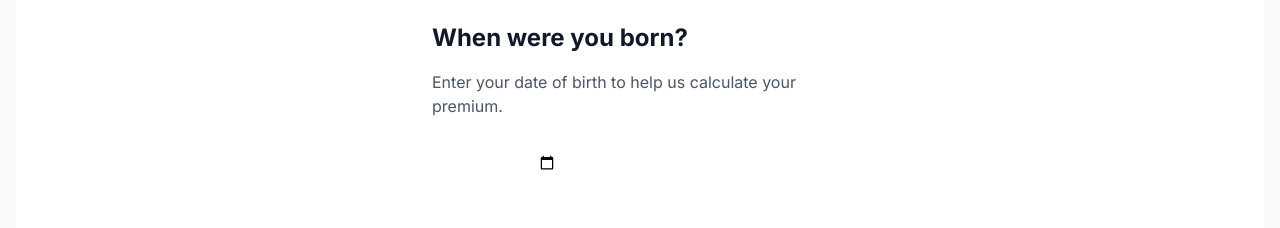
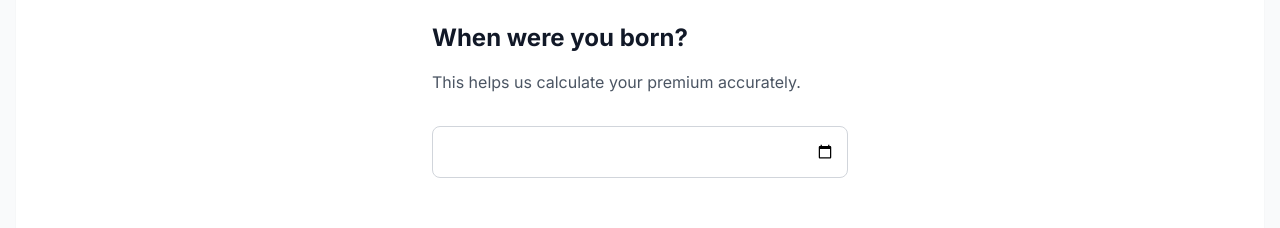
Before and after one commit to westonnelson/quotelinker, a Next.js app: page /quote in a window 1280 px wide. Shown: the part 543-771 px from the top of the page. Built offline with nearby package versions, Linux system fonts and the light colour scheme; no server answers.

Commit message:
Fix: Change age variable to let in DateOfBirthStep

```diff
--- a/src/components/quote/steps/DateOfBirthStep.tsx
+++ b/src/components/quote/steps/DateOfBirthStep.tsx
@@ -1,18 +1,16 @@
 'use client'
 
 import { useQuote } from '@/context/QuoteContext'
-import { useState } from 'react'
 
 export default function DateOfBirthStep() {
   const { state, dispatch } = useQuote()
   const { formData } = state
-  const [error, setError] = useState<string | null>(null)
 
   const handleDateChange = (e: React.ChangeEvent<HTMLInputElement>) => {
     const date = e.target.value
     const birthDate = new Date(date)
     const today = new Date()
-    const age = today.getFullYear() - birthDate.getFullYear()
+    let age = today.getFullYear() - birthDate.getFullYear()
     const monthDiff = today.getMonth() - birthDate.getMonth()
 
     if (monthDiff < 0 || (monthDiff === 0 && today.getDate() < birthDate.getDate())) {
@@ -20,16 +18,10 @@ export default function DateOfBirthStep() {
     }
 
     if (age < 18) {
-      setError('You must be at least 18 years old to get a quote')
+      alert('You must be at least 18 years old to get a quote')
       return
     }
 
-    if (age > 85) {
-      setError('Sorry, we cannot provide quotes for applicants over 85 years old')
-      return
-    }
-
-    setError(null)
     dispatch({ type: 'UPDATE_FORM_DATA', payload: { dateOfBirth: date } })
     dispatch({ type: 'UPDATE_STEP_STATUS', payload: { stepId: 2, isComplete: true } })
     dispatch({ type: 'SET_CURRENT_STEP', payload: 3 })
@@ -38,20 +30,16 @@ export default function DateOfBirthStep() {
   return (
     <div className="max-w-md mx-auto px-4 py-8">
       <h2 className="text-2xl font-bold text-gray-900 mb-4">When were you born?</h2>
-      <p className="text-gray-600 mb-8">Enter your date of birth to help us calculate your premium.</p>
+      <p className="text-gray-600 mb-8">This helps us calculate your premium accurately.</p>
 
       <div className="space-y-4">
         <input
           type="date"
           value={formData.dateOfBirth || ''}
           onChange={handleDateChange}
-          className="input-field"
+          className="w-full p-3 border border-gray-300 rounded-lg focus:ring-2 focus:ring-primary-500 focus:border-primary-500"
           max={new Date().toISOString().split('T')[0]}
         />
-
-        {error && (
-          <p className="text-red-600 text-sm">{error}</p>
-        )}
       </div>
     </div>
   )
```
